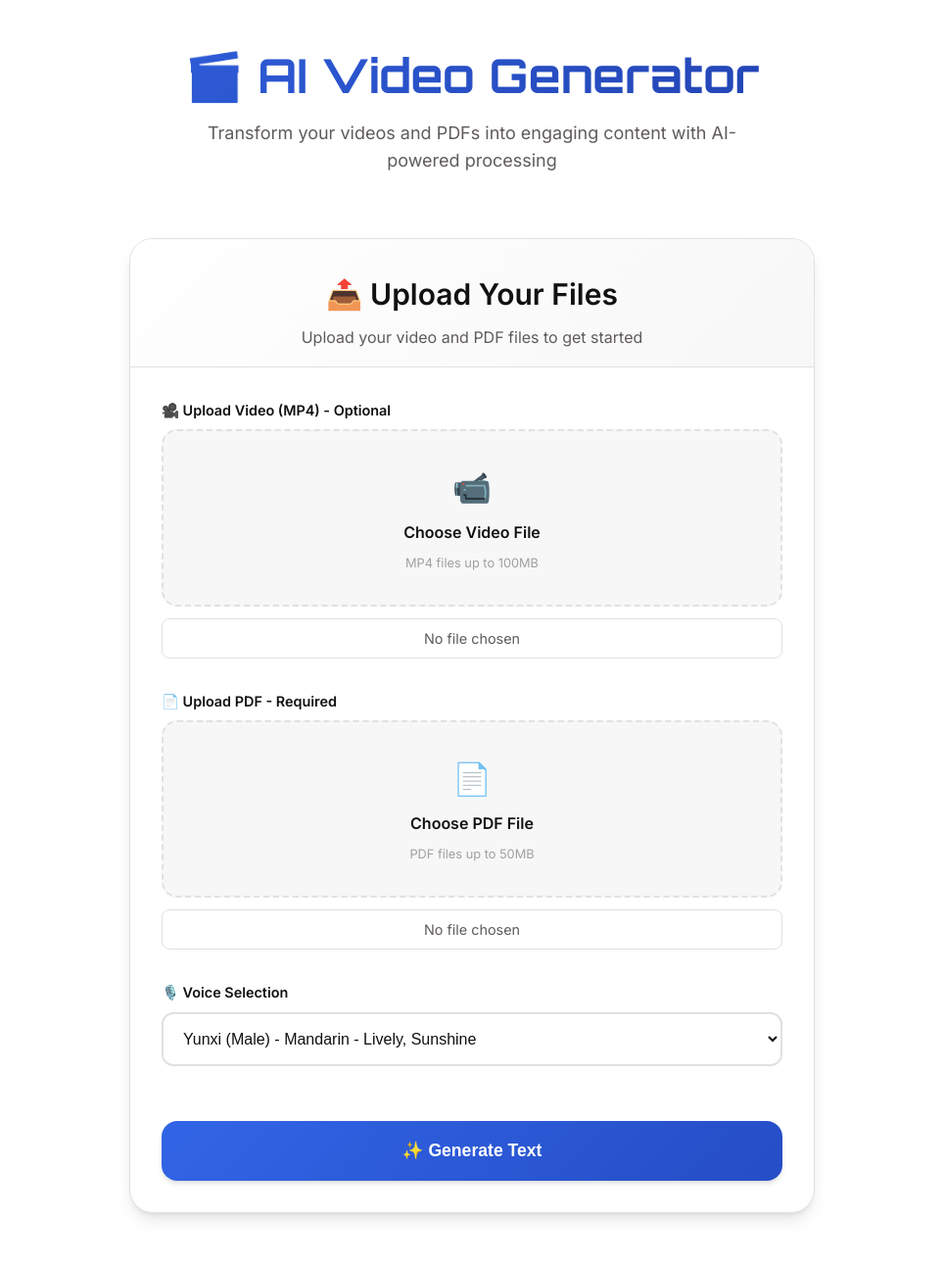
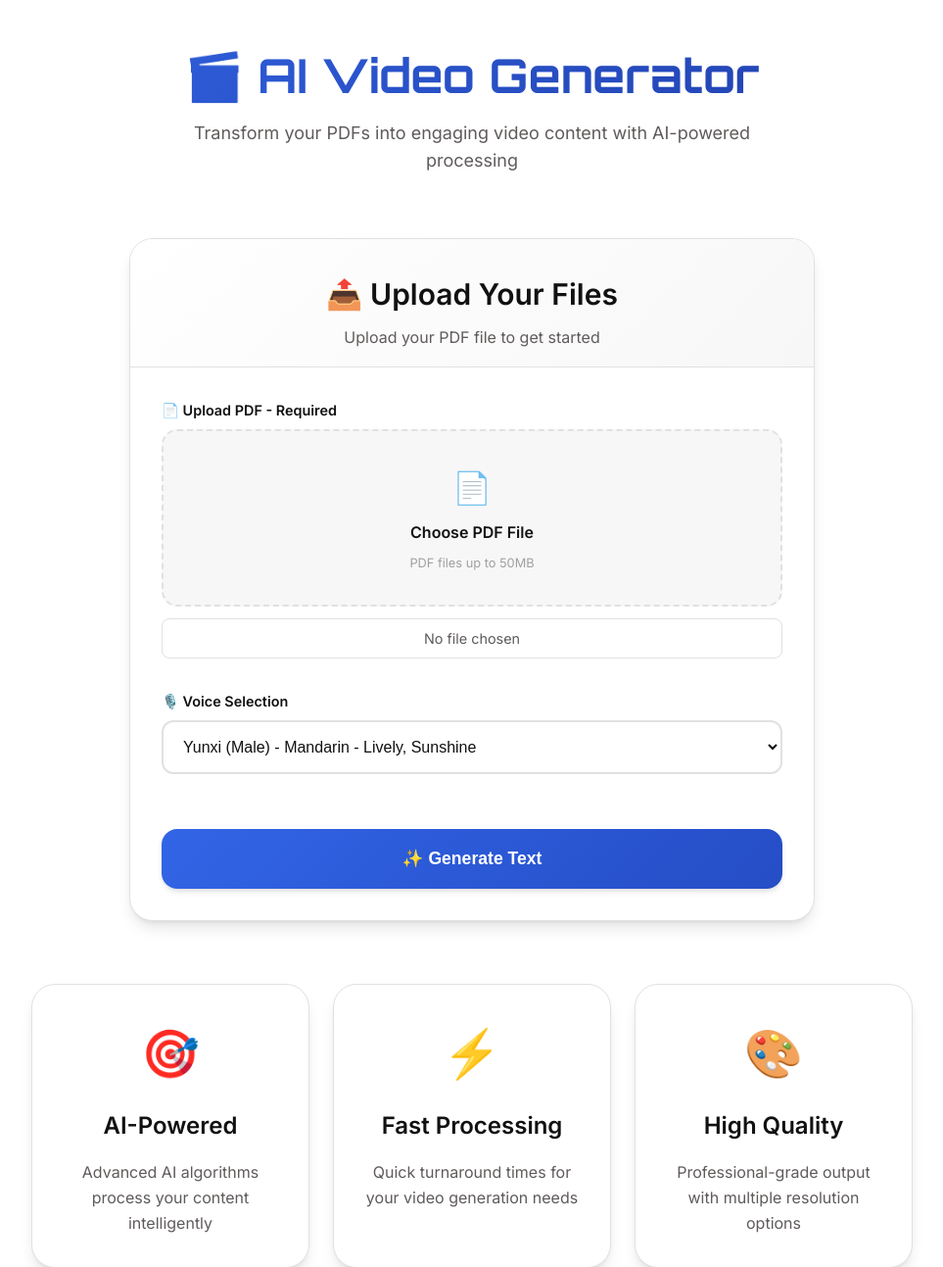
Before and after one commit to YANGCHIHUNG/shorter-video-generator-colab, a Flask app: page / in a window 1280 px wide. Shown: the part 80-1373 px from the top of the page at 98% size, without its empty margins (158-1121 px from the left). Run offline with Flask 2, Linux system fonts and the light colour scheme.

Commit message:
刪除輸入影片

```diff
--- a/app.py
+++ b/app.py
@@ -151,7 +151,7 @@ def allowed_file(filename):
     return "." in filename and filename.rsplit(".", 1)[1].lower() in app.config["ALLOWED_EXTENSIONS"]
 
 # ✅ Background Processing Task
-def run_processing(video_path, pdf_path, num_of_pages, resolution, user_folder, TTS_model_type, extra_prompt, voice):
+def run_processing(pdf_path, num_of_pages, resolution, user_folder, TTS_model_type, extra_prompt, voice):
     """背景處理任務，只記錄重要信息"""
     process_id = datetime.now().strftime("%Y%m%d_%H%M%S")
     print(f"🚀 開始處理作業 ID: {process_id}")  # 使用print代替日誌
@@ -188,7 +188,6 @@ def run_processing(video_path, pdf_path, num_of_pages, resolution, user_folder,
             start_time = datetime.now()
 
             loop.run_until_complete(api(
-                video_path=video_path,
                 pdf_file_path=pdf_path,
                 poppler_path=None,
                 output_audio_dir=os.path.join(user_folder, 'audio'),
@@ -262,7 +261,6 @@ def run_processing(video_path, pdf_path, num_of_pages, resolution, user_folder,
         f.write("processing")
     try:
         loop.run_until_complete(api(
-            video_path=video_path,
             pdf_file_path=pdf_path,
             poppler_path=None,
             output_audio_dir=os.path.join(user_folder, 'audio'),
@@ -314,7 +312,6 @@ def process_video():
             else:
                 app_logger.info(f"  - {key}: None")
 
-        video_file = request.files.get("video")
         pdf_file = request.files.get("pdf")
         resolution = request.form.get("resolution")
         num_of_pages = request.form.get('num_of_pages')
@@ -325,23 +322,6 @@ def process_video():
         if not pdf_file:
             app_logger.warning(f"⚠️ 請求 {request_id} - 沒有上傳 PDF 檔案")
             return jsonify({"status": "error", "message": "⚠️ Please upload a PDF file."}), 400
-
-        # 處理視頻檔案
-        video_path = None
-        if video_file and video_file.filename != "":
-            video_filename = secure_filename(video_file.filename)
-            video_path = os.path.join(user_folder, video_filename)
-            app_logger.info(f"💾 儲存視頻檔案: {video_path}")
-
-            try:
-                video_file.save(video_path)
-                file_size = os.path.getsize(video_path) / (1024 * 1024)  # MB
-                app_logger.info(f"✅ 視頻檔案儲存成功: {file_size:.2f} MB")
-            except Exception as save_error:
-                app_logger.error(f"❌ 視頻檔案儲存失敗: {save_error}")
-                raise
-        else:
-            app_logger.info(f"📝 沒有上傳視頻檔案，僅處理 PDF")
 
         # 處理PDF檔案
         pdf_filename = secure_filename(pdf_file.filename)
@@ -360,7 +340,7 @@ def process_video():
         app_logger.info(f"🚀 啟動背景處理線程...")
         processing_thread = threading.Thread(
             target=run_processing, args=(
-                video_path, pdf_path, num_of_pages, resolution, user_folder, TTS_model_type, extra_prompt, voice
+                pdf_path, num_of_pages, resolution, user_folder, TTS_model_type, extra_prompt, voice
             )
         )
         processing_thread.start()
@@ -501,7 +481,6 @@ def generate_text():
                 app_logger.info(f"  - {key}: {value}")
 
         pdf_file = request.files.get("pdf")
-        video_file = request.files.get("video")
         extra_prompt = request.form.get("extra_prompt")
 
         # Get video generation parameters from first stage
@@ -527,21 +506,6 @@ def generate_text():
             app_logger.error(f"❌ PDF 檔案儲存失敗: {save_error}")
             raise
 
-        # Save video file if provided
-        video_path = None
-        if video_file and video_file.filename != '':
-            video_filename = secure_filename(video_file.filename)
-            video_path = os.path.join(user_folder, video_filename)
-            app_logger.info(f"💾 儲存視頻檔案: {video_path}")
-
-            try:
-                video_file.save(video_path)
-                file_size = os.path.getsize(video_path) / (1024 * 1024)  # MB
-                app_logger.info(f"✅ 視頻檔案儲存成功: {file_size:.2f} MB")
-            except Exception as save_error:
-                app_logger.error(f"❌ 視頻檔案儲存失敗: {save_error}")
-                raise
-
         # Generate text using the new API function
         app_logger.info(f"🎯 開始呼叫文字生成 API...")
 
@@ -556,8 +520,7 @@ def generate_text():
                     pdf_file_path=pdf_path,
                     poppler_path=None,  # Use system-installed Poppler
                     num_of_pages=num_of_pages,
-                    extra_prompt=extra_prompt if extra_prompt else None,
-                    video_path=video_path
+                    extra_prompt=extra_prompt if extra_prompt else None
                 )
             )
 
@@ -574,7 +537,6 @@ def generate_text():
             session_data = {
                 'generated_pages': generated_pages,
                 'pdf_path': pdf_path,
-                'video_path': video_path,
                 'extra_prompt': extra_prompt,
                 'num_of_pages': num_of_pages,
                 'TTS_model_type': TTS_model_type,
@@ -605,7 +567,7 @@ def generate_text():
                 app_logger.info(f"✅ Session 數據驗證通過: {stored_pdf_path}")
 
             # Debug logging
-            app_logger.info(f"📊 Session 摘要 - PDF: {pdf_path}, Video: {video_path}, 頁數: {len(generated_pages)}")
+            app_logger.info(f"📊 Session 摘要 - PDF: {pdf_path}, 頁數: {len(generated_pages)}")
             app_logger.info(f"🔑 Session keys: {list(session.keys())}")
 
             app_logger.info(f"✅ 請求 {request_id} 文字生成完成")
@@ -691,11 +653,10 @@ def process_with_edited_text():
             return jsonify({"status": "error", "message": "Session expired, please upload PDF again"}), 400
 
         pdf_path = get_session_data('pdf_path')
-        video_path = get_session_data('video_path')
         extra_prompt = get_session_data('extra_prompt')
 
         # Enhanced debug logging
-        app.logger.info(f"Session data - PDF: {pdf_path}, Video: {video_path}, Pages: {len(edited_pages) if edited_pages else 0}")
+        app.logger.info(f"Session data - PDF: {pdf_path}, Pages: {len(edited_pages) if edited_pages else 0}")
         app.logger.info(f"Session keys: {list(session.keys())}")
         app.logger.info(f"Request data keys: {list(request_data.keys())}")
 
@@ -728,7 +689,7 @@ def process_with_edited_text():
         # Start processing with edited content
         processing_thread = threading.Thread(
             target=run_processing_with_edited_text,
-            args=(video_path, pdf_path, edited_pages, resolution, user_folder, TTS_model_type, voice, enable_subtitles, subtitle_style, traditional_chinese)
+            args=(pdf_path, edited_pages, resolution, user_folder, TTS_model_type, voice, enable_subtitles, subtitle_style, traditional_chinese)
         )
         processing_thread.start()
 
@@ -739,14 +700,13 @@ def process_with_edited_text():
         app.logger.error(f"Error in /process_with_edited_text: {e}", exc_info=True)
         return jsonify({"status": "error", "message": f"Server error: {e}"}), 500
 
-def run_processing_with_edited_text(video_path, pdf_path, edited_pages, resolution, user_folder, TTS_model_type, voice, enable_subtitles=False, subtitle_style="default", traditional_chinese=False):
+def run_processing_with_edited_text(pdf_path, edited_pages, resolution, user_folder, TTS_model_type, voice, enable_subtitles=False, subtitle_style="default", traditional_chinese=False):
     """Background processing task with edited text"""
     process_id = datetime.now().strftime("%Y%m%d_%H%M%S")
     app_logger.info(f"✏️ 開始編輯文字處理作業 ID: {process_id}")
 
     # Add debug logging for parameters
     app_logger.info(f"📊 處理參數詳情:")
-    app_logger.info(f"  - 視頻路徑: {video_path}")
     app_logger.info(f"  - PDF 路徑: {pdf_path}")
     app_logger.info(f"  - 編輯頁數: {len(edited_pages)}")
     app_logger.info(f"  - 解析度: {resolution}")
@@ -811,7 +771,6 @@ def run_processing_with_edited_text(video_path, pdf_path, edited_pages, resoluti
         start_time = datetime.now()
 
         loop.run_until_complete(api_with_edited_script(
-            video_path=video_path,
             pdf_file_path=pdf_path,
             edited_script=edited_script,
             poppler_path=None,  # Use system-installed Poppler
--- a/templates/index.html
+++ b/templates/index.html
@@ -7,7 +7,7 @@
 <div style="text-align: center; margin-bottom: 4rem;">
     <h1>🎬 AI Video Generator</h1>
     <p class="subtitle">
-        Transform your videos and PDFs into engaging content with AI-powered processing
+        Transform your PDFs into engaging video content with AI-powered processing
     </p>
 </div>
 
@@ -16,27 +16,12 @@
         <div class="card-header">
             <h2 style="margin: 0;">📤 Upload Your Files</h2>
             <p style="color: var(--text-secondary); margin: 0.5rem 0 0 0;">
-                Upload your video and PDF files to get started
+                Upload your PDF file to get started
             </p>
         </div>
 
         <div class="card-body">
             <form id="upload-form" enctype="multipart/form-data">
-                <!-- Video Upload -->
-                <div class="file-upload-container">
-                    <label class="form-label">
-                        🎥 Upload Video (MP4) - Optional
-                    </label>
-                    <div class="file-upload" id="video-upload">
-                        <input type="file" name="video" id="video" accept=".mp4"
-                               onchange="updateFileName(this, 'video-name', 'video-upload')">
-                        <div class="file-upload-icon">📹</div>
-                        <div class="file-upload-text">Choose Video File</div>
-                        <div class="file-upload-subtext">MP4 files up to 100MB</div>
-                    </div>
-                    <div id="video-name" class="file-name">No file chosen</div>
-                </div>
-
                 <!-- PDF Upload -->
                 <div class="file-upload-container">
                     <label class="form-label">
@@ -147,7 +132,7 @@
             const fileSize = (file.size / (1024 * 1024)).toFixed(2); // MB
 
             // Validate file size
-            const maxSize = input.accept.includes('.mp4') ? 100 : 50; // MB
+            const maxSize = 50; // MB for PDF
             if (!validateFileSize(file, maxSize)) {
                 fileNameElement.textContent = `File too large (${fileSize}MB). Max: ${maxSize}MB`;
                 fileNameElement.style.color = 'var(--error-500)';
```
Also changed, not shown: api/whisper_LLM_api.py (+8 -36 lines).
